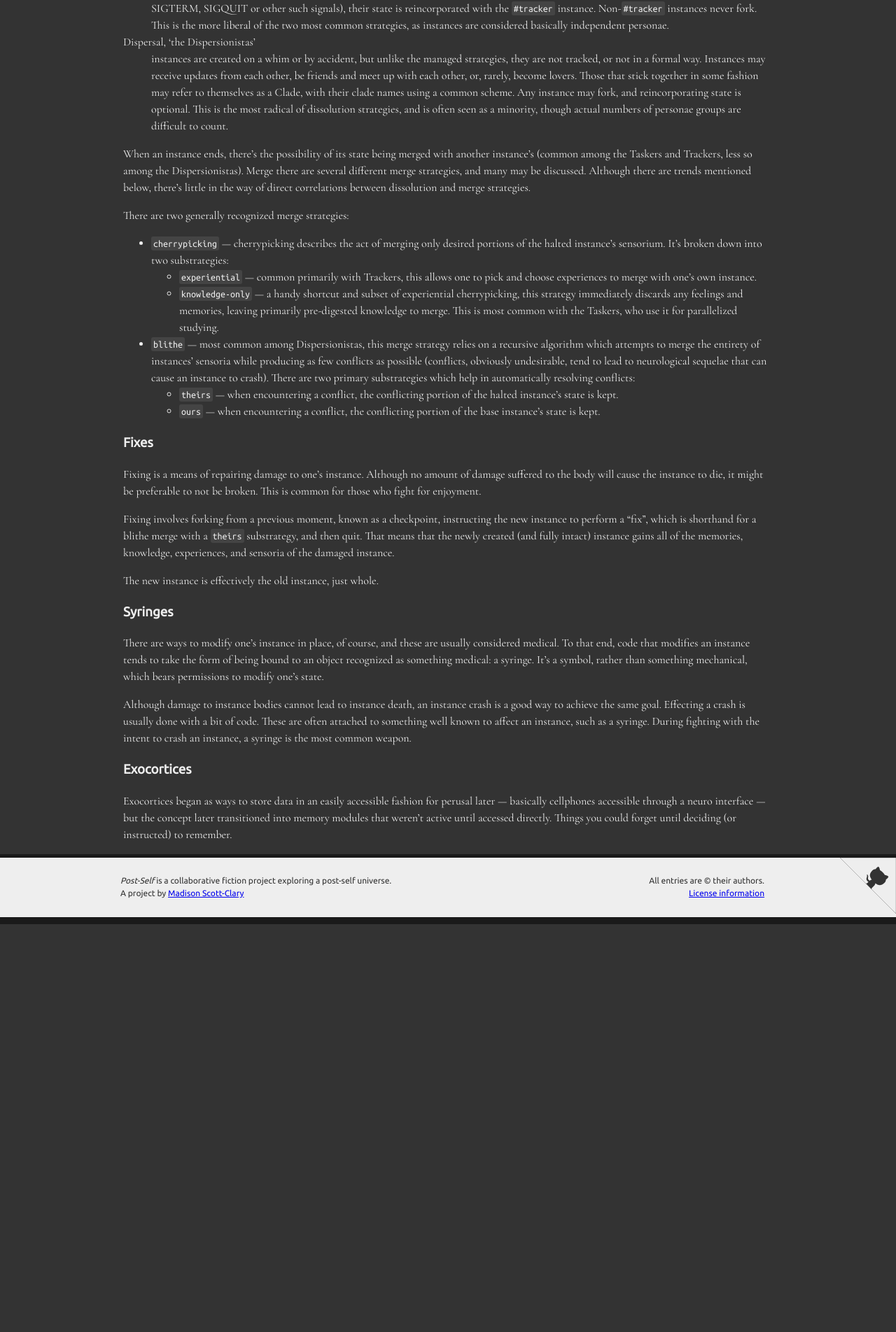
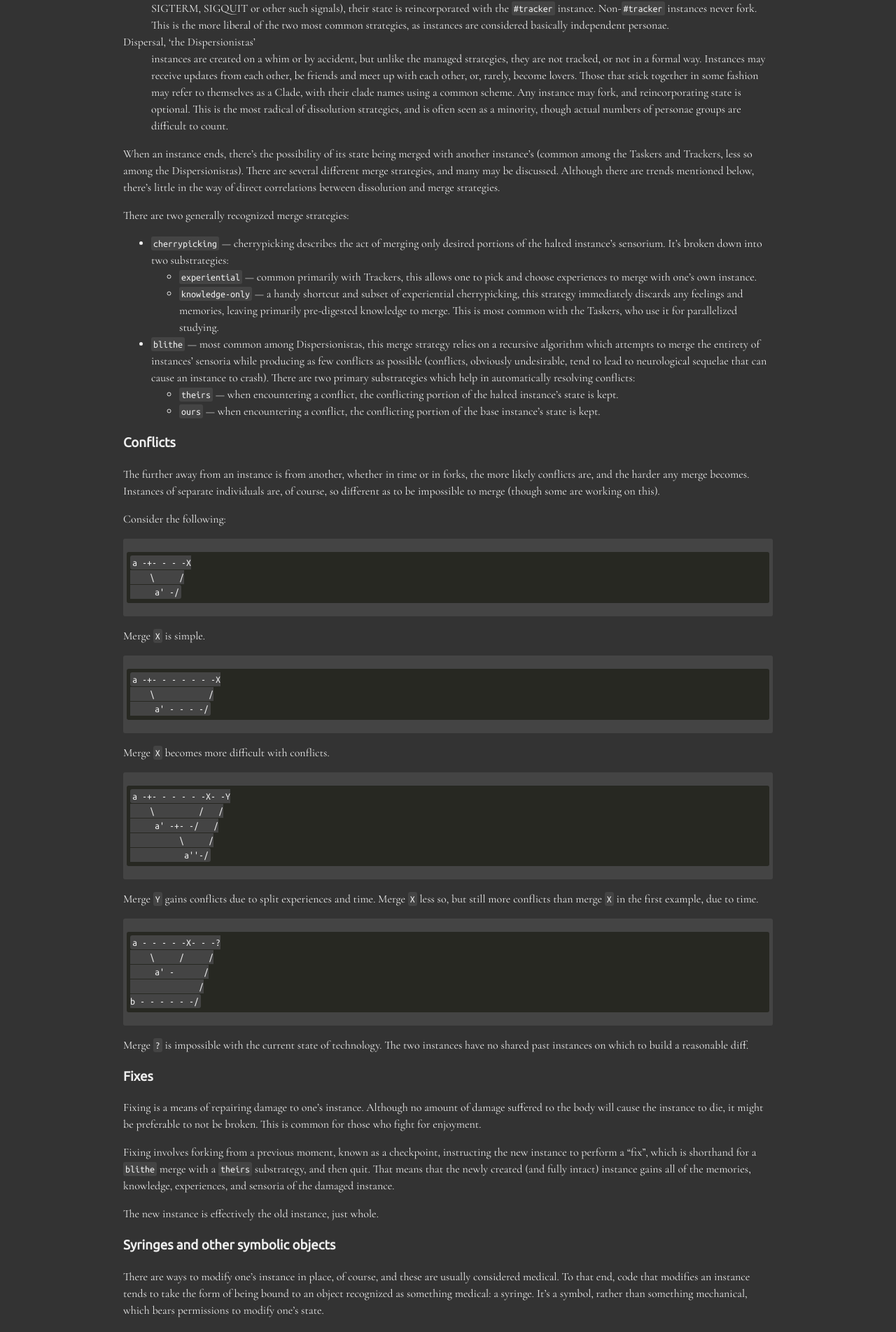
Before and after one commit to post-self/post-self.github.io, a Jekyll site: the page built from about/universe.md, in a window 1280 px wide. Shown: the part 1060-2964 px from the top of the page at 70% size. Built offline with Jekyll 4.4.1, drawn with Linux system fonts in a browser that asks for light colours; before the commit the page ends 2381 px from its top, so only the background shows below that.

Commit message:
Checkpoint

````diff
--- a/_sass/_base.scss
+++ b/_sass/_base.scss
@@ -133,6 +133,11 @@ article {
     .attribution {
         font-family: $sans-serif;
         font-size: 12px;
+    }
+
+    img, svg {
+        max-width: 80%;
+        height: auto;
     }
 }
 
--- a/about/universe.md
+++ b/about/universe.md
@@ -43,15 +43,57 @@ There are two generally recognized merge strategies:
     * `theirs` --- when encountering a conflict, the conflicting portion of the halted instance's state is kept.
     * `ours` --- when encountering a conflict, the conflicting portion of the base instance's state is kept.
 
+### Conflicts
+
+The further away from an instance is from another, whether in time or in forks, the more likely conflicts are, and the harder any merge becomes. Instances of separate individuals are, of course, so different as to be impossible to merge (though some are working on this).
+
+Consider the following:
+
+```
+a -+- - - -X
+    \     /
+     a' -/
+```
+
+Merge `X` is simple.
+
+```
+a -+- - - - - - -X
+    \           /
+     a' - - - -/
+```
+
+Merge `X` becomes more difficult with conflicts.
+
+```
+a -+- - - - - -X- -Y
+    \         /   /
+     a' -+- -/   /
+          \     /
+           a''-/
+```
+
+Merge `Y` gains conflicts due to split experiences and time. Merge `X` less so, but still more conflicts than merge `X` in the first example, due to time.
+
+```
+a - - - - -X- - -?
+    \     /     /
+     a' -      /
+              /
+b - - - - - -/
+```
+
+Merge `?` is impossible with the current state of technology. The two instances have no shared past instances on which to build a reasonable diff.
+
 ### Fixes
 
 Fixing is a means of repairing damage to one's instance. Although no amount of damage suffered to the body will cause the instance to die, it might be preferable to not be broken. This is common for those who fight for enjoyment.
 
-Fixing involves forking from a previous moment, known as a checkpoint, instructing the new instance to perform a "fix", which is shorthand for a blithe merge with a `theirs` substrategy, and then quit. That means that the newly created (and fully intact) instance gains all of the memories, knowledge, experiences, and sensoria of the damaged instance.
+Fixing involves forking from a previous moment, known as a checkpoint, instructing the new instance to perform a "fix", which is shorthand for a `blithe` merge with a `theirs` substrategy, and then quit. That means that the newly created (and fully intact) instance gains all of the memories, knowledge, experiences, and sensoria of the damaged instance.
 
 The new instance is effectively the old instance, just whole.
 
-### Syringes
+### Syringes and other symbolic objects
 
 There are ways to modify one's instance in place, of course, and these are usually considered medical. To that end, code that modifies an instance tends to take the form of being bound to an object recognized as something medical: a syringe. It's a symbol, rather than something mechanical, which bears permissions to modify one's state.
 
````
Also changed, not shown: other parts of about/universe.md (+1 -1 lines), entry/_posts/2017-01-02-gallery-exhibition.md (added, +12 -0 lines), posts/gallery-exhibition/index.html (+15 -8 lines), _includes/posts/gallery-exhibition/map.svg (added).
